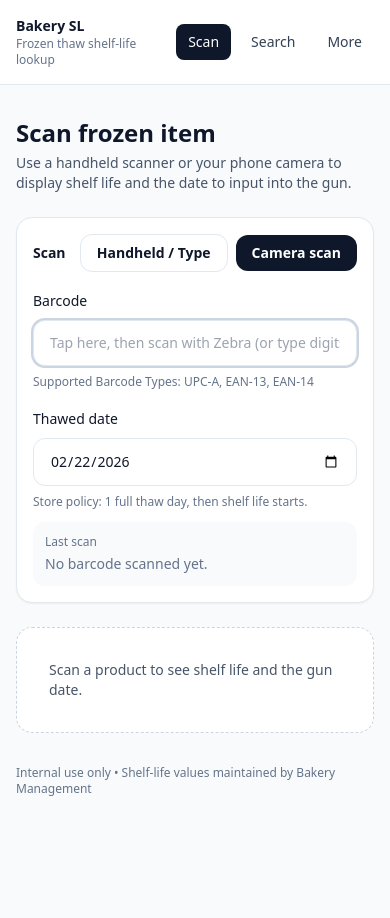
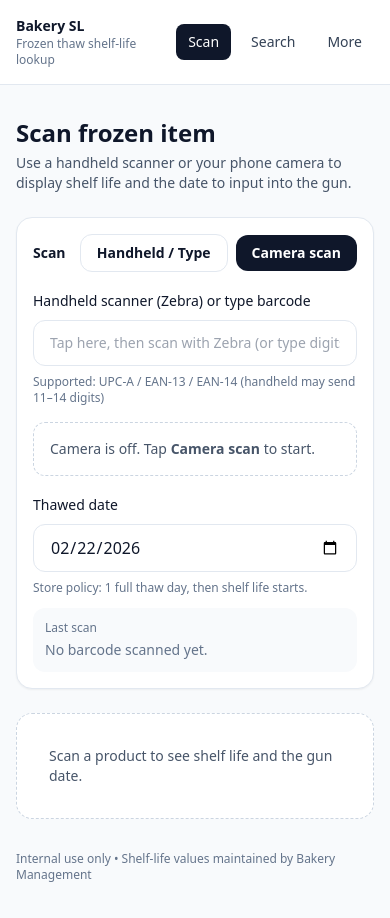
Before and after one commit to AT1XX/shelf-life, a Next.js app: page /scan in a window 390 px wide. Shown: the top 918 px of the page. Before the commit the page ends 844 px from the top, so only its background shows below. Built offline with nearby package versions, Linux system fonts and the light colour scheme.

Commit message:
Fixxed mobile scan issue

```diff
--- a/src/app/scan/page.tsx
+++ b/src/app/scan/page.tsx
@@ -20,13 +20,16 @@ function toDateInputValue(d: Date) {
 }
 
 function looksLikeBarcode(v: string) {
-  // UPC-A (12), EAN-13 (13), EAN-14 (14)
-  return /^\d{12,14}$/.test(v.trim());
+  return /^\d{11,14}$/.test(v.trim()); // allow 11-14 (Zebra sometimes drops a digit)
 }
 
-function isMobileUA() {
-  if (typeof navigator === "undefined") return false;
-  return /Android|iPhone|iPad|iPod/i.test(navigator.userAgent);
+function vibrate(pattern: number | number[]) {
+  if (typeof navigator !== "undefined" && "vibrate" in navigator) {
+    try {
+      // @ts-ignore
+      navigator.vibrate(pattern);
+    } catch {}
+  }
 }
 
 export default function ScanPage() {
@@ -35,27 +38,22 @@ export default function ScanPage() {
   const hasResultRef = useRef(false);
 
   const inputRef = useRef<HTMLInputElement | null>(null);
-  const resultRef = useRef<HTMLDivElement | null>(null);
+  const lastTipAtRef = useRef(0); // throttle scan tips
 
   const [scanning, setScanning] = useState(false);
   const [barcode, setBarcode] = useState<string>("");
   const [handheldValue, setHandheldValue] = useState("");
+
   const [product, setProduct] = useState<ProductDTO | null>(null);
+
+  // "Hard" errors (network/product not found/permissions)
   const [error, setError] = useState<string | null>(null);
+
+  // "Soft" scan guidance shown inside camera card (doesn't scroll page)
+  const [scanTip, setScanTip] = useState<string | null>(null);
 
   const [thawDateStr, setThawDateStr] = useState(() => toDateInputValue(new Date()));
   const thawDate = useMemo(() => new Date(thawDateStr + "T00:00:00"), [thawDateStr]);
-
-  const [isMobile, setIsMobile] = useState(false);
-
-  useEffect(() => setIsMobile(isMobileUA()), []);
-
-  function scrollToResult() {
-    // Small delay helps on mobile after state updates/layout changes
-    setTimeout(() => {
-      resultRef.current?.scrollIntoView({ behavior: "smooth", block: "start" });
-    }, 50);
-  }
 
   async function lookupProduct(codeRaw: string) {
     const code = codeRaw.trim();
@@ -66,25 +64,22 @@ export default function ScanPage() {
     setProduct(null);
 
     try {
-      const res = await fetch(`/api/products/${encodeURIComponent(code)}`, {
-        cache: "no-store",
-      });
+      const res = await fetch(`/api/products/${encodeURIComponent(code)}`, { cache: "no-store" });
       const data = await res.json().catch(() => ({}));
 
       if (!res.ok) {
         setProduct(null);
         setError(data?.message ?? "Product not found. Request this item to be added.");
-        scrollToResult();
         return;
       }
 
       setProduct(data as ProductDTO);
       setError(null);
-      scrollToResult();
+      vibrate(40);
     } catch {
       setProduct(null);
       setError("Network error while looking up product.");
-      scrollToResult();
+      vibrate([60, 80, 60]);
     }
   }
 
@@ -96,12 +91,12 @@ export default function ScanPage() {
     setScanning(false);
   }
 
-  // Focus handheld input on non-mobile (Zebra workflow)
-  useEffect(() => {
-    if (!isMobile) {
-      setTimeout(() => inputRef.current?.focus(), 50);
-    }
-  }, [isMobile]);
+  function setTipThrottled(msg: string) {
+    const now = Date.now();
+    if (now - lastTipAtRef.current < 800) return; // max ~1 update per 0.8s
+    lastTipAtRef.current = now;
+    setScanTip(msg);
+  }
 
   // Camera scan effect
   useEffect(() => {
@@ -113,6 +108,7 @@ export default function ScanPage() {
     hasResultRef.current = false;
     setError(null);
     setProduct(null);
+    setScanTip("Hold steady and center the barcode in the box.");
 
     (async () => {
       try {
@@ -129,6 +125,7 @@ export default function ScanPage() {
               hasResultRef.current = true;
               const text = result.getText().trim();
 
+              setScanTip(null);
               stopCamera();
               await lookupProduct(text);
               return;
@@ -137,10 +134,14 @@ export default function ScanPage() {
             if (err) {
               const name = (err as any)?.name;
 
-              // normal scanning noise
-              if (name === "NotFoundException") return;
+              // normal scanning noise: NOT_FOUND is expected while camera hunts
+              if (name === "NotFoundException") {
+                // show tip occasionally, but do NOT throw a red error
+                setTipThrottled("Try brighter light and move closer to the barcode.");
+                return;
+              }
 
-              // benign stop/shutdown errors
+              // benign stop/shutdown errors (don’t show)
               if (
                 name === "AbortError" ||
                 name === "NotAllowedError" ||
@@ -150,22 +151,21 @@ export default function ScanPage() {
                 return;
               }
 
-              if (!hasResultRef.current) {
-                setError("Camera scan error. Try better lighting and hold steady.");
-                scrollToResult();
-              }
+              // only show a soft tip for most camera issues
+              setTipThrottled("Having trouble reading. Reduce glare and keep the code flat.");
             }
           }
         );
       } catch {
         setError("Camera access denied. Please allow permission and try again.");
+        setScanTip(null);
         stopCamera();
-        scrollToResult();
       }
     })();
 
     return () => {
       alive = false;
+      setScanTip(null);
       stopCamera();
       try {
         (reader as any)?.reset?.();
@@ -179,50 +179,44 @@ export default function ScanPage() {
       title="Scan frozen item"
       subtitle="Use a handheld scanner or your phone camera to display shelf life and the date to input into the gun."
     >
-      {/* Mobile-first layout: stacks nicely on phone, side-by-side on desktop */}
       <div className="grid gap-6 lg:grid-cols-2">
-        {/* LEFT: Scan controls */}
+        {/* LEFT */}
         <div className="rounded-2xl border border-slate-200 bg-white p-4 shadow-sm">
-          <div className="flex items-center justify-between gap-3">
+          <div className="flex items-center justify-between">
             <p className="text-sm font-semibold">Scan</p>
 
             <div className="flex items-center gap-2">
               <button
-                type="button"
                 onClick={() => {
                   setError(null);
                   setProduct(null);
+                  setScanTip(null);
                   stopCamera();
                   inputRef.current?.focus();
                 }}
                 className="rounded-xl border border-slate-200 bg-white px-4 py-2 text-sm font-semibold text-slate-900 hover:bg-slate-50"
-                title="Use handheld scanner or type barcode"
               >
                 Handheld / Type
               </button>
 
               <button
-                type="button"
                 onClick={() => {
                   setError(null);
                   setProduct(null);
-                  setScanning((s) => {
-                    const next = !s;
-                    if (s) stopCamera();
-                    return next;
-                  });
+                  setScanTip(null);
+                  setScanning((s) => !s);
+                  if (scanning) stopCamera();
                 }}
                 className="rounded-xl bg-slate-900 px-4 py-2 text-sm font-semibold text-white hover:bg-slate-800"
-                title="Use camera scanner"
               >
                 {scanning ? "Stop camera" : "Camera scan"}
               </button>
             </div>
           </div>
 
-          {/* Handheld (Zebra) / Manual input */}
+          {/* Handheld input */}
           <div className="mt-4">
-            <label className="text-sm font-medium">Barcode</label>
+            <label className="text-sm font-medium">Handheld scanner (Zebra) or type barcode</label>
             <input
               ref={inputRef}
               value={handheldValue}
@@ -230,7 +224,6 @@ export default function ScanPage() {
                 const v = e.target.value;
                 setHandheldValue(v);
 
-                // Auto-submit once it looks complete (helps Zebra even without Enter)
                 const trimmed = v.trim();
                 if (looksLikeBarcode(trimmed)) {
                   await lookupProduct(trimmed);
@@ -249,25 +242,25 @@ export default function ScanPage() {
               inputMode="numeric"
               autoComplete="off"
             />
-
             <p className="mt-2 text-xs text-slate-500">
-              Supported Barcode Types: UPC-A, EAN-13, EAN-14
-              <br />
-              {isMobile ? "On smart devices, camera scan is recommended." : ""}
+              Supported: UPC-A / EAN-13 / EAN-14 (handheld may send 11–14 digits)
             </p>
           </div>
 
-          {/* ✅ Camera preview only when active */}
+          {/* Camera area — no page-jumping errors */}
           {scanning ? (
             <div className="mt-4 overflow-hidden rounded-xl border border-slate-200 bg-slate-100">
-              <video
-                ref={videoRef}
-                className="h-[320px] w-full object-cover"
-                muted
-                playsInline
-              />
+              <div className="border-b border-slate-200 bg-white px-3 py-2">
+                <p className="text-xs font-semibold text-slate-900">Camera scanning…</p>
+                {scanTip ? <p className="mt-1 text-xs text-slate-500">{scanTip}</p> : null}
+              </div>
+              <video ref={videoRef} className="h-[320px] w-full object-cover" muted playsInline />
             </div>
-          ) : null}
+          ) : (
+            <div className="mt-4 rounded-xl border border-dashed border-slate-300 bg-white p-4 text-sm text-slate-600">
+              Camera is off. Tap <span className="font-semibold">Camera scan</span> to start.
+            </div>
+          )}
 
           {/* Thaw date + last scan */}
           <div className="mt-4 grid gap-3 sm:grid-cols-2">
@@ -277,7 +270,8 @@ export default function ScanPage() {
                 type="date"
                 value={thawDateStr}
                 onChange={(e) => setThawDateStr(e.target.value)}
-                className="mt-2 w-full rounded-xl border border-slate-200 px-4 py-3 text-sm outline-none focus:ring-2 focus:ring-slate-300"
+                className="mt-2 w-full rounded-xl border border-slate-200 bg-white px-4 h-12 text-[16px] leading-none outline-none focus:ring-2 focus:ring-slate-300"
+                style={{ WebkitAppearance: "none" }}
               />
               <p className="mt-2 text-xs text-slate-500">
                 Store policy: 1 full thaw day, then shelf life starts.
@@ -297,8 +291,8 @@ export default function ScanPage() {
           </div>
         </div>
 
-        {/* RIGHT: Result (scroll target) */}
-        <div ref={resultRef} className="space-y-4">
+        {/* RIGHT */}
+        <div className="space-y-4">
           {error && (
             <div className="rounded-xl border border-red-200 bg-red-50 p-4 text-sm text-red-700">
               {error}
--- a/src/app/search/page.tsx
+++ b/src/app/search/page.tsx
@@ -293,11 +293,12 @@ export default function SearchPage() {
           <div className="rounded-2xl border border-slate-200 bg-white p-4 shadow-sm">
             <label className="text-sm font-medium">Thawed date</label>
             <input
-              type="date"
-              value={thawDateStr}
-              onChange={(e) => setThawDateStr(e.target.value)}
-              className="mt-2 w-full rounded-xl border border-slate-200 px-4 py-3 text-sm outline-none focus:ring-2 focus:ring-slate-300"
-            />
+                type="date"
+                value={thawDateStr}
+                onChange={(e) => setThawDateStr(e.target.value)}
+                className="mt-2 w-full rounded-xl border border-slate-200 bg-white px-4 h-12 text-[16px] leading-none outline-none focus:ring-2 focus:ring-slate-300"
+                style={{ WebkitAppearance: "none" }}
+              />
             <div className="mt-2 text-xs text-slate-500">Thaw day counts as Day 1.</div>
           </div>
         </div>
```
